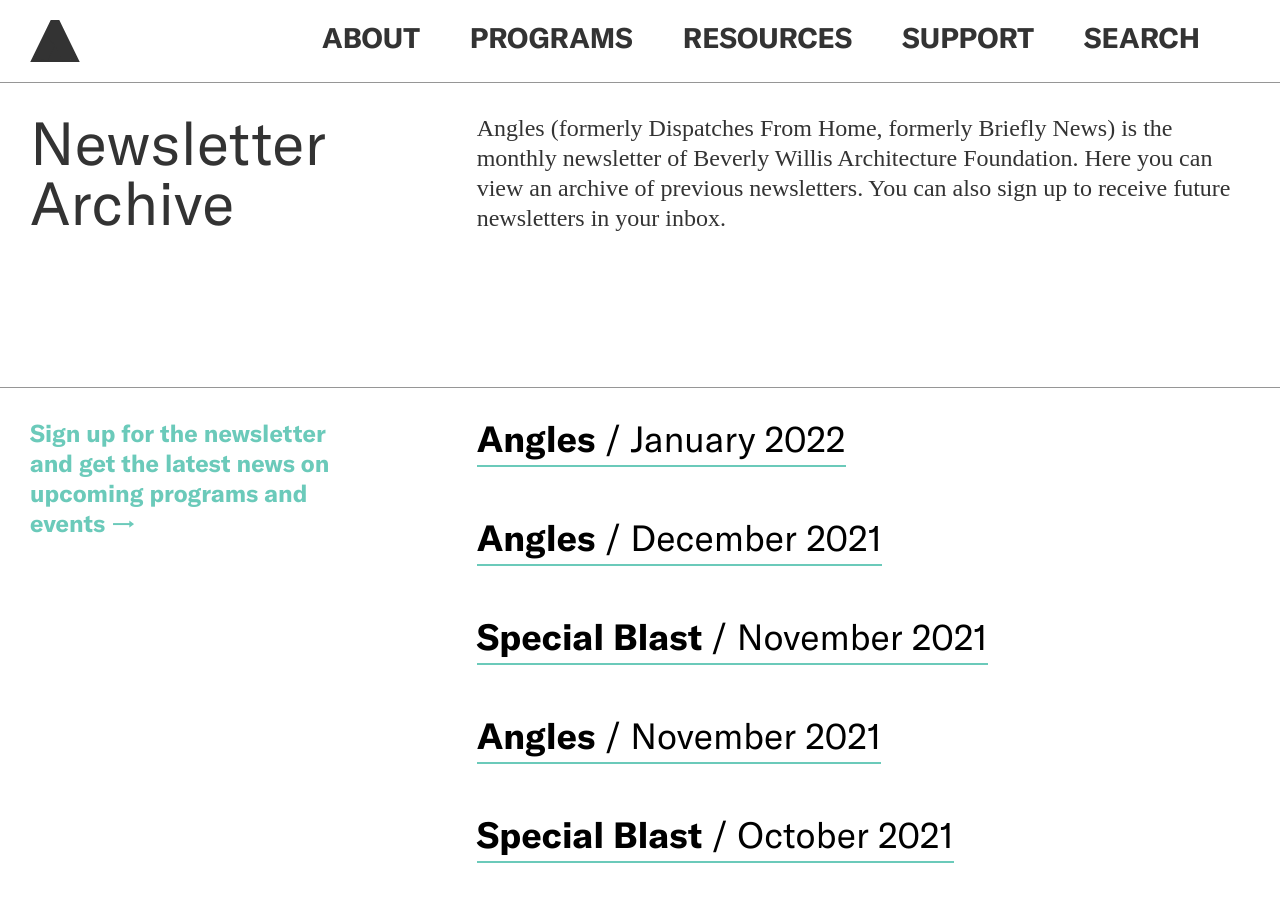
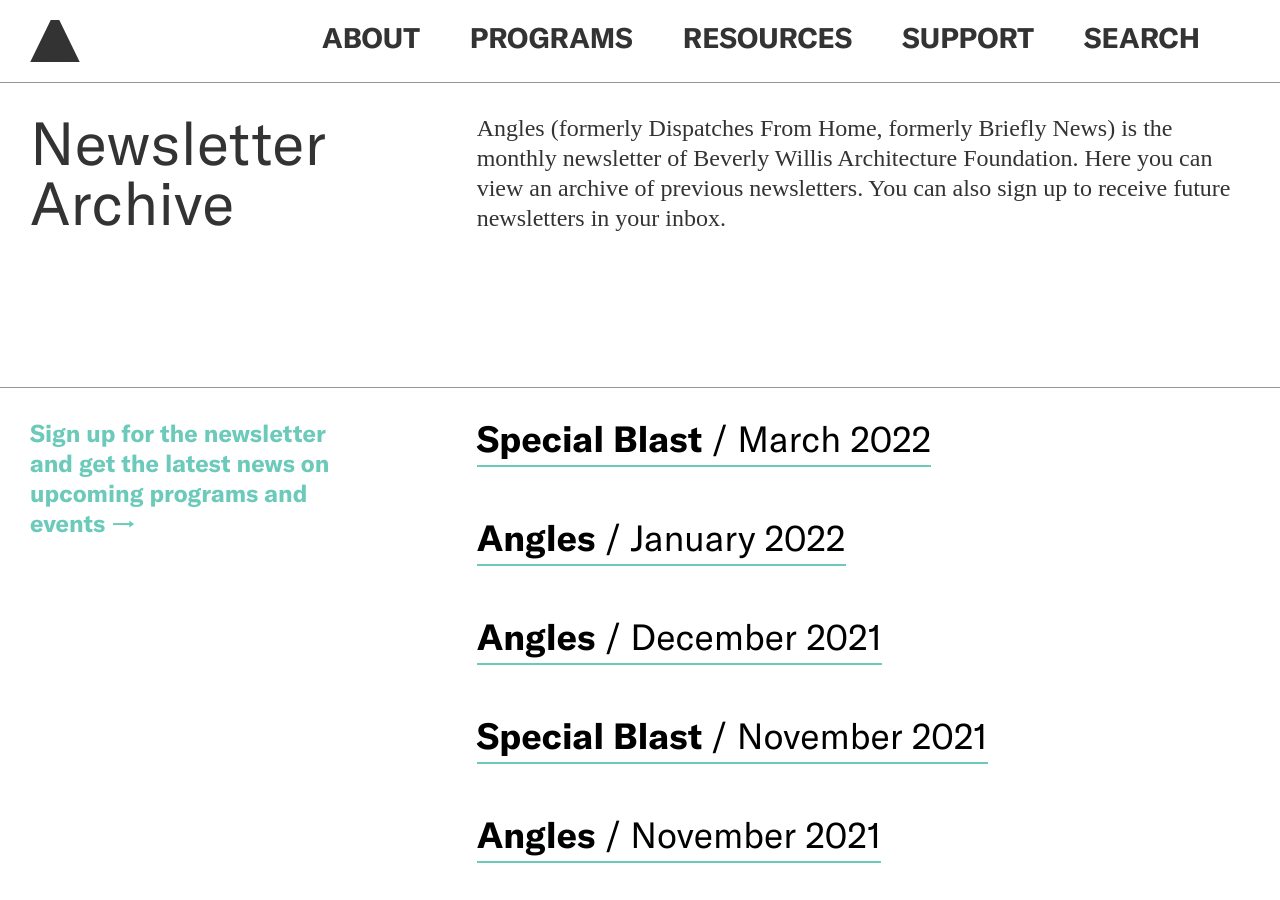
Before and after one commit to jengalas/bwaf-bbw, a Jekyll site: the page built from _resources/newsletter-archive.md, in a window 1280 px wide and 900 px high. Built offline with Jekyll 4.4.1, drawn with Linux system fonts in a browser that asks for light colours; nearby versions of some CDN libraries; some web fonts are replaced.

Commit message:
Update from Forestry.io Virginia Eskridge updated _resources/newsletter-archive.md

```diff
--- a/_resources/newsletter-archive.md
+++ b/_resources/newsletter-archive.md
@@ -10,6 +10,9 @@
 sign-up-text: Sign up for the newsletter and get the latest news on upcoming programs
   and events
 newsletters:
+- title: Special Blast
+  month_year: March 2022
+  link: https://mailchi.mp/a86faef6fb15/bwaf-2022-industry-leaders-roundtable-retreat
 - title: Angles
   month_year: January 2022
   link: https://mailchi.mp/bwaf/b5rrdu42wi-2995184?e=[UNIQID]
```
